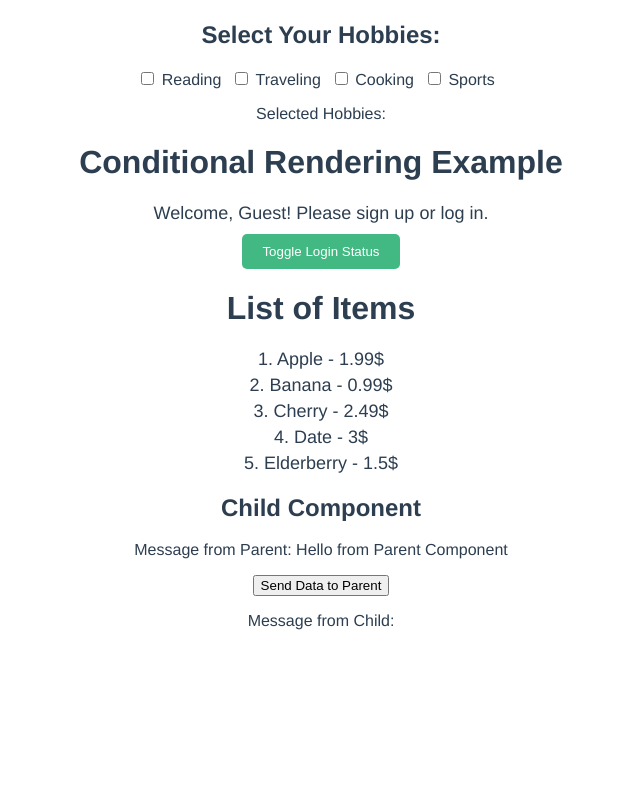
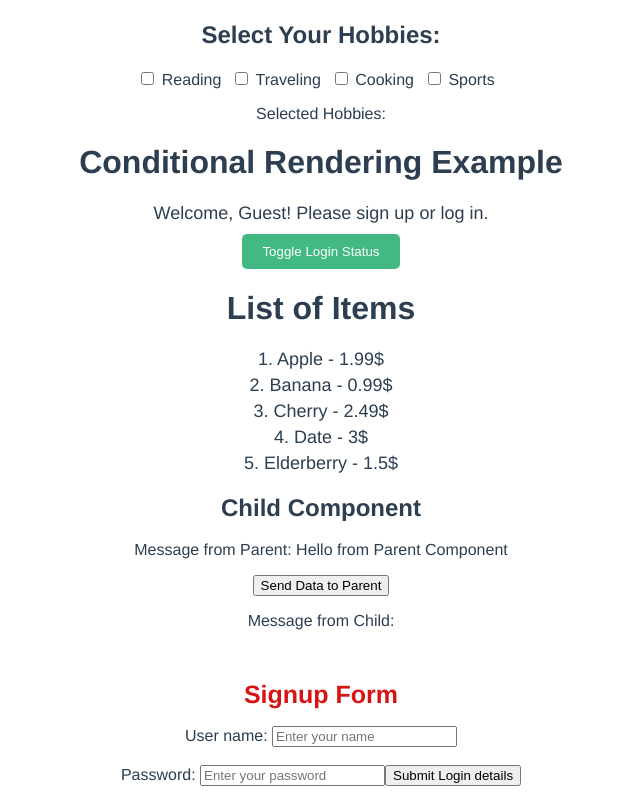
Before and after one commit to shanakasp/vue-udemy-course, a Vue app: page / in a window 1280 px wide. Shown: the part 1439-2233 px from the top of the page, without its empty margins (319-959 px from the left). Before the commit the page ends 2085 px from the top, so only its background shows below. Built offline with nearby package versions, Linux system fonts and the light colour scheme.

Commit message:
modified App.vue added FormSignup.vue

```diff
--- a/src/App.vue
+++ b/src/App.vue
@@ -7,16 +7,19 @@
     <MultiInput />
     <ConditionalRendering />
     <ForLoopArray />
+    <FormSignup />
   </div>
 </template>
 
 <script>
 import ConditionalRendering from "./components/ConditionalRendering.vue";
 import ForLoopArray from "./components/ForLoopArray.vue";
+import FormSignup from "./components/FormSignup.vue";
 import HelloWorld from "./components/HelloWorld.vue";
 import MultiInput from "./components/MultiInput.vue";
 import PAGES from "./components/PAGES.vue";
 import TwoWayBinding from "./components/TwoWayBinding.vue";
+
 export default {
   name: "App",
   components: {
@@ -26,6 +29,7 @@ export default {
     ConditionalRendering,
     MultiInput,
     ForLoopArray,
+    FormSignup,
   },
 };
 </script>
--- /dev/null
+++ b/src/components/FormSignup.vue
@@ -0,0 +1,49 @@
+<template>
+  <h1 class="topic">Signup Form</h1>
+  <label>
+    User name:
+    <input type="text" v-model="form.username" placeholder="Enter your name" />
+  </label>
+
+  <br /><br />
+
+  <label>
+    Password:
+    <input
+      type="password"
+      v-model="form.password"
+      placeholder="Enter your password"
+    />
+  </label>
+
+  <button v-on:click="login">Submit Login details</button>
+</template>
+
+<script>
+export default {
+  name: "FormSignup",
+  data() {
+    return {
+      form: {
+        username: "",
+        password: "",
+      },
+    };
+  },
+  methods: {
+    login() {
+      console.log("login data", this.form);
+    },
+  },
+};
+</script>
+
+<style>
+.topic {
+  color: rgb(215, 20, 20);
+  font-size: 25px;
+  font-weight: bold;
+  text-align: center;
+  margin-top: 50px;
+}
+</style>
```
